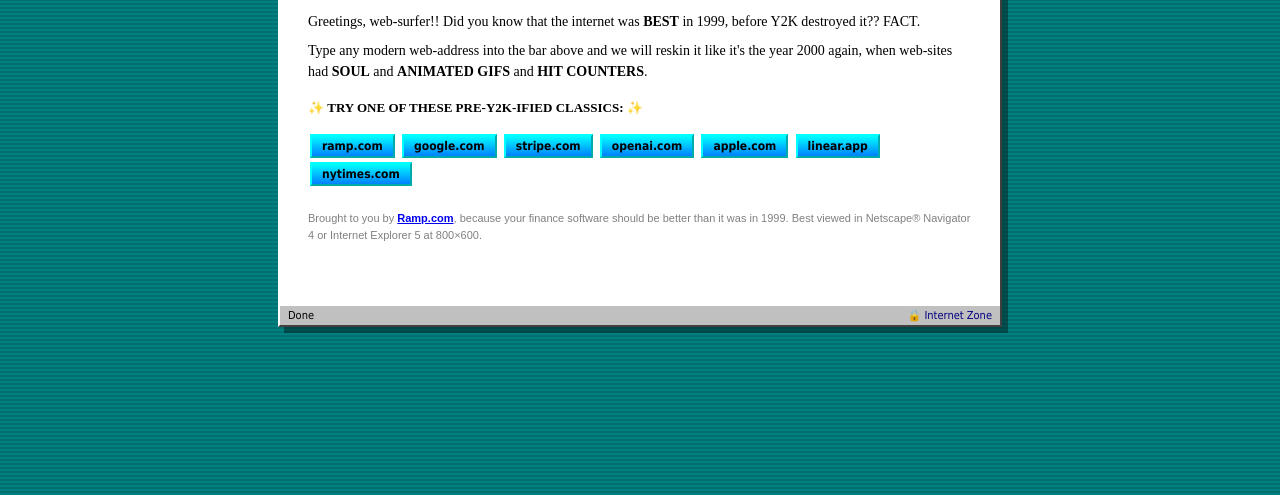
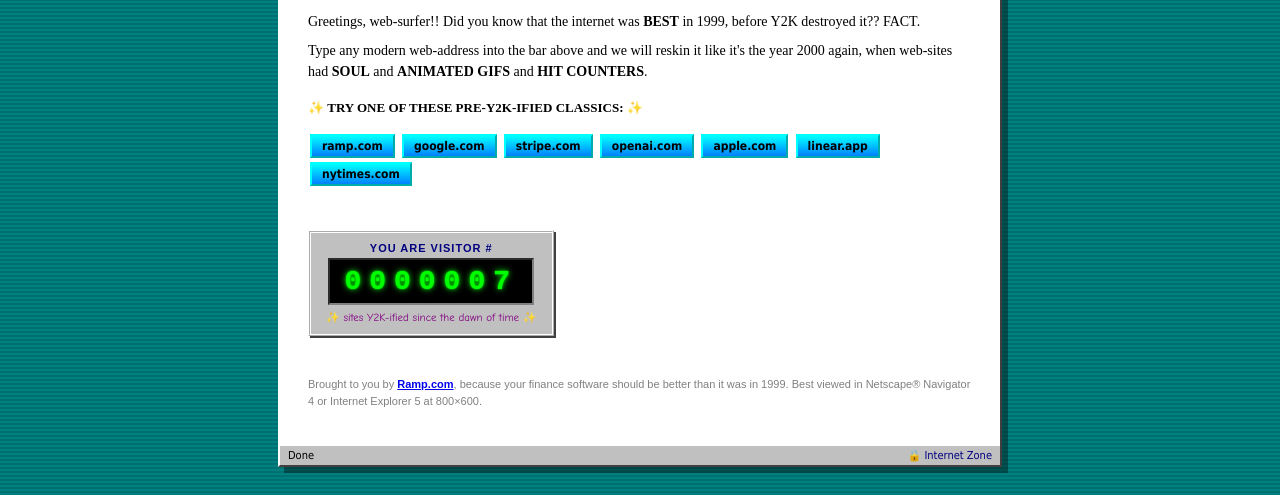
Before and after one commit to kendallhtucker/y2kmysite, a plain HTML site: page index.html in a window 1280 px wide. Shown: the part 305-800 px from the top of the page. Drawn offline with Linux system fonts and the light colour scheme; no server answers.

Commit message:
homepage: LCD hit counter showing live y2k-ify count

```diff
--- a/index.html
+++ b/index.html
@@ -308,6 +308,29 @@
     text-decoration: none; display: inline-block;
   }
   .ie5-content .ex-btn:hover { background: linear-gradient(180deg, #ff00ff, #ff80ff); }
+  /* Hit counter — classic 1999 LCD odometer */
+  .ie5-content .hitcounter-wrap {
+    margin: 24px auto 18px; text-align: center;
+    display: inline-block; padding: 10px 16px;
+    background: #c0c0c0; border: 2px ridge #fff;
+    box-shadow: inset 1px 1px 0 #fff, 2px 2px 0 #404040;
+  }
+  .ie5-content .hitcounter-wrap-outer { text-align: center; }
+  .ie5-content .hitcounter-label {
+    font-family: "Arial", sans-serif; font-size: 11px; font-weight: bold;
+    color: #000080; letter-spacing: 1px; margin-bottom: 4px;
+  }
+  .ie5-content .hitcounter-lcd {
+    display: inline-block; background: #000; color: #00ff00;
+    font-family: "Courier New", monospace; font-size: 28px; font-weight: bold;
+    letter-spacing: 8px; padding: 6px 14px;
+    border: 2px inset #808080;
+    text-shadow: 0 0 6px #00ff00, 0 0 2px #00ff00;
+  }
+  .ie5-content .hitcounter-sub {
+    font-family: "Comic Sans MS", cursive; font-size: 11px; color: #800080;
+    margin-top: 6px;
+  }
   .ie5-content .footer-note { font-size: 11px; color: #808080; margin-top: 22px; font-family: "Arial"; }
   .ie5-content .footer-note a { color: #0000ee; }
   .ie5-statusbar {
@@ -441,6 +464,11 @@
         <a class="ex-btn" onclick="quickGo('linear.app')">linear.app</a>
         <a class="ex-btn" onclick="quickGo('nytimes.com')">nytimes.com</a>
       </div>
+      <div class="hitcounter-wrap">
+        <div class="hitcounter-label">YOU ARE VISITOR #</div>
+        <div class="hitcounter-lcd" id="home-counter" aria-live="polite">0000007</div>
+        <div class="hitcounter-sub">&#10024; sites Y2K-ified since the dawn of time &#10024;</div>
+      </div>
       <p class="footer-note">
         Brought to you by <a href="https://ramp.com/?rc=6S7S4B&amp;referral_location=referral_page&amp;utm_source=y2kmysite&amp;utm_medium=footer&amp;utm_campaign=stunt" target="_blank"><b>Ramp.com</b></a>, because your finance software should be better than it was in 1999. Best viewed in Netscape&reg; Navigator 4 or Internet Explorer 5 at 800&times;600.
       </p>
--- a/script.js
+++ b/script.js
@@ -982,7 +982,24 @@
     inp.addEventListener('keydown', (e) => { if (e.key === 'Enter') goY2K(); });
     setTimeout(() => inp.focus(), 100);
   }
+  // Load homepage hit counter (read-only — increment happens on Y2K-ify)
+  loadHomeCounter();
 });
+
+// Read the live count without incrementing
+function loadHomeCounter() {
+  const el = document.getElementById('home-counter');
+  if (!el) return;
+  fetch('https://api.counterapi.dev/v1/y2kmysite/sites_generated/', { cache: 'no-store' })
+    .then(r => r.ok ? r.json() : null)
+    .then(j => {
+      if (j && typeof j.count === 'number') {
+        // Pad to 7 digits for that LCD odometer feel
+        el.textContent = String(j.count).padStart(7, '0');
+      }
+    })
+    .catch(() => {});
+}
 
 function startClock() {
   const el = document.getElementById('clock');
```
